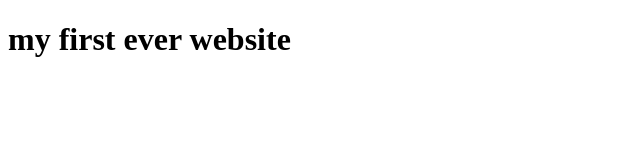
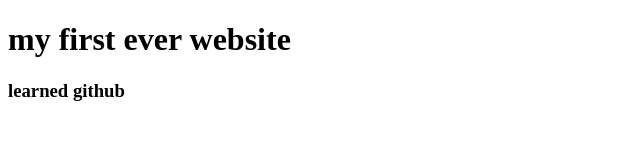
Before and after one commit to saiful0104/my-first-website, a plain HTML site: page index.html in a window 1280 px wide. Shown: the whole page, without its empty margins (0-640 px from the left). Drawn offline with Linux system fonts and the light colour scheme.

Commit message:
learned github

```diff
--- a/index.html
+++ b/index.html
@@ -7,5 +7,6 @@
 </head>
 <body>
     <h1>my first ever website</h1>
+    <h3>learned github</h3>
 </body>
 </html>
```
